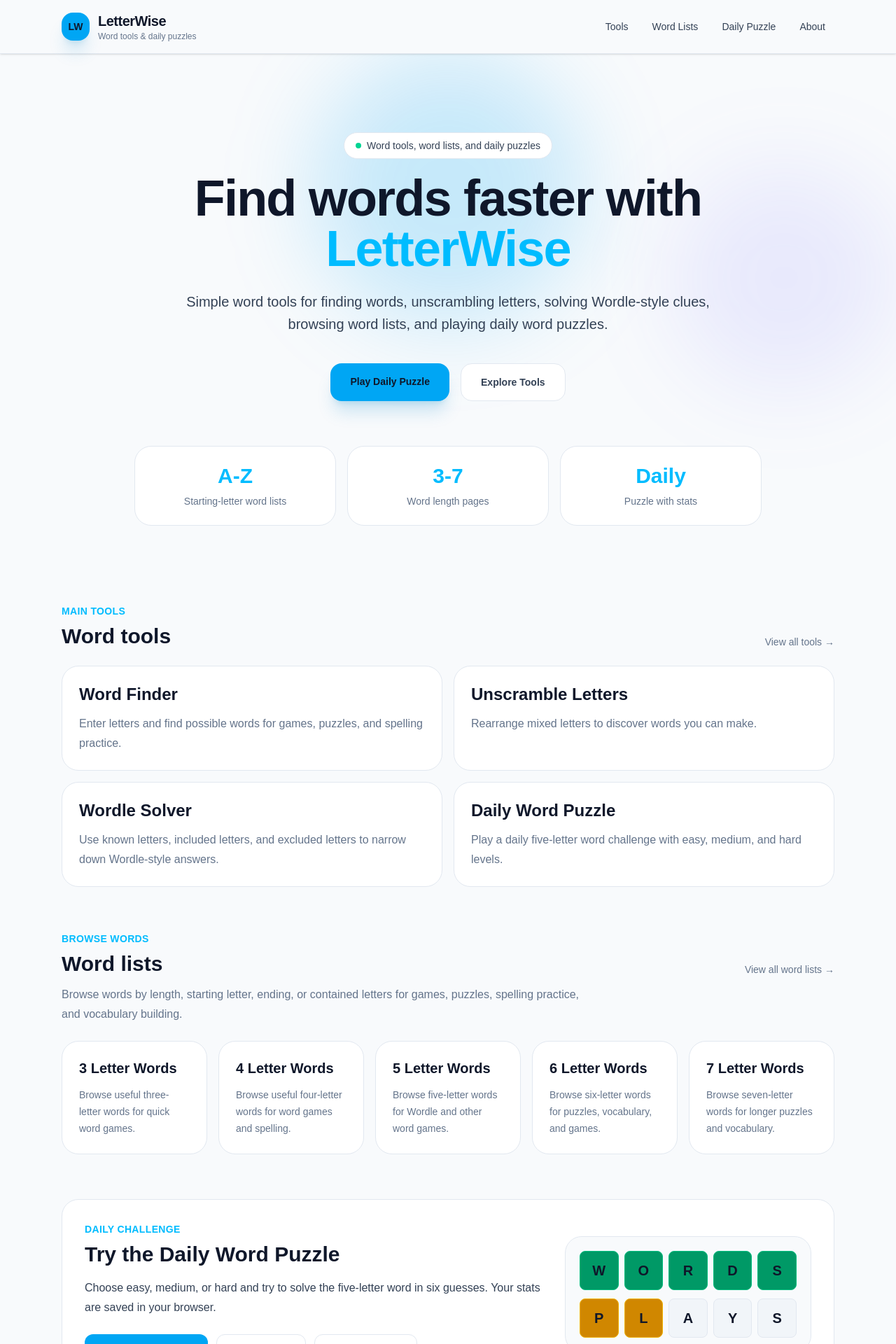
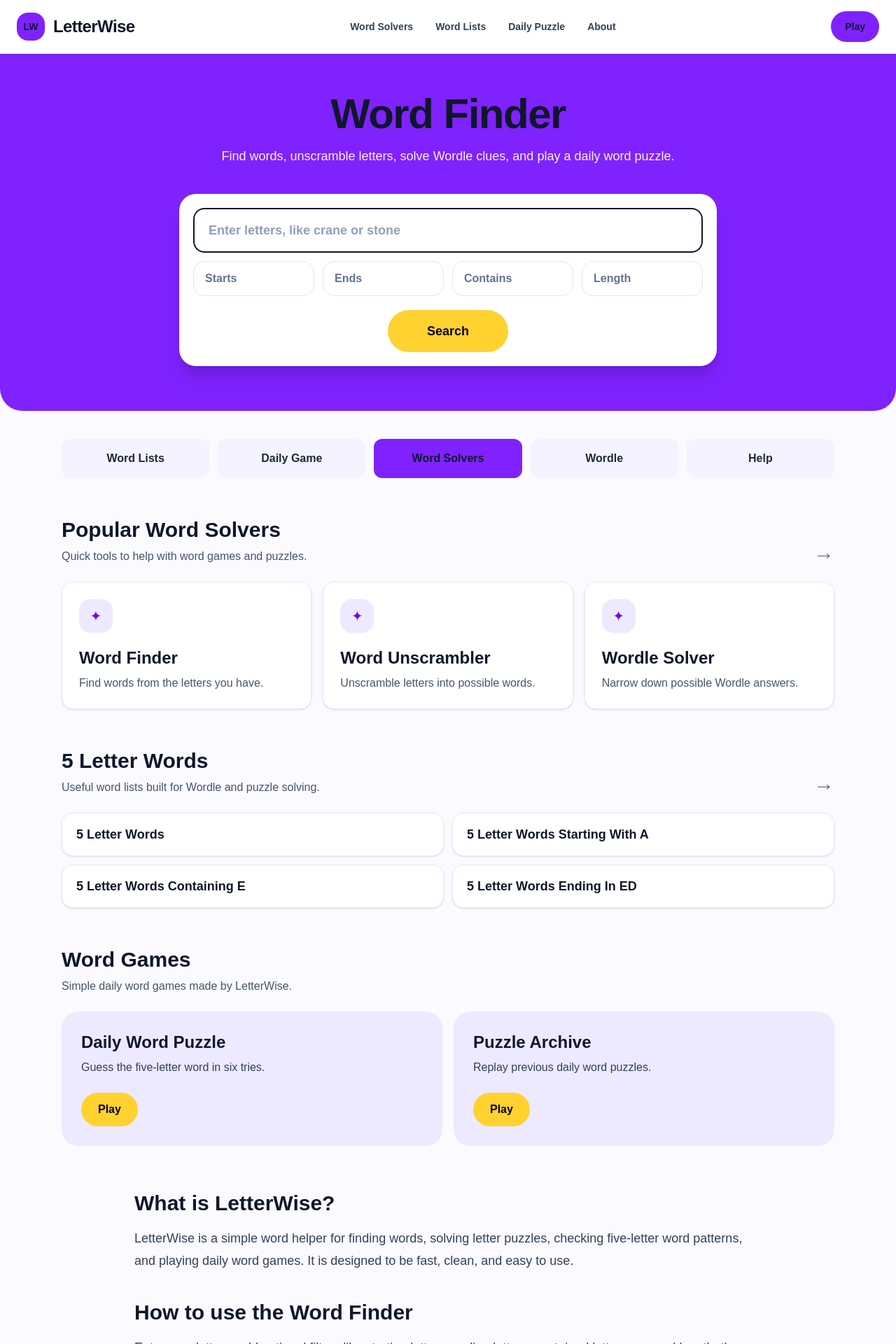
Before and after one commit to LetterWise/letterwise, a Next.js app: page / in a window 1280 px wide. Shown: the top 1920 px of the page at 70% size. Built offline with nearby package versions, Linux system fonts and the light colour scheme.

Commit message:
Simplify homepage with unique brand colours

```diff
--- a/app/page.tsx
+++ b/app/page.tsx
@@ -1,265 +1,222 @@
-const tools = [
+const solverCards = [
   {
     href: "/word-finder",
     title: "Word Finder",
-    description:
-      "Enter letters and find possible words for games, puzzles, and spelling practice.",
+    description: "Find words from the letters you have.",
   },
   {
     href: "/unscramble-letters",
-    title: "Unscramble Letters",
-    description:
-      "Rearrange mixed letters to discover words you can make.",
+    title: "Word Unscrambler",
+    description: "Unscramble letters into possible words.",
   },
   {
     href: "/wordle-solver",
     title: "Wordle Solver",
-    description:
-      "Use known letters, included letters, and excluded letters to narrow down Wordle-style answers.",
+    description: "Narrow down possible Wordle answers.",
   },
+];
+
+const wordListCards = [
+  { href: "/5-letter-words", title: "5 Letter Words" },
+  { href: "/5-letter-words-starting-with-a", title: "5 Letter Words Starting With A" },
+  { href: "/5-letter-words-containing-e", title: "5 Letter Words Containing E" },
+  { href: "/5-letter-words-ending-in-ed", title: "5 Letter Words Ending In ED" },
+];
+
+const gameCards = [
   {
     href: "/daily-word-puzzle",
     title: "Daily Word Puzzle",
-    description:
-      "Play a daily five-letter word challenge with easy, medium, and hard levels.",
-  },
-];
-
-const wordLists = [
-  {
-    href: "/3-letter-words",
-    title: "3 Letter Words",
-    description: "Browse useful three-letter words for quick word games.",
+    description: "Guess the five-letter word in six tries.",
   },
   {
-    href: "/4-letter-words",
-    title: "4 Letter Words",
-    description: "Browse useful four-letter words for word games and spelling.",
-  },
-  {
-    href: "/5-letter-words",
-    title: "5 Letter Words",
-    description: "Browse five-letter words for Wordle and other word games.",
-  },
-  {
-    href: "/6-letter-words",
-    title: "6 Letter Words",
-    description: "Browse six-letter words for puzzles, vocabulary, and games.",
-  },
-  {
-    href: "/7-letter-words",
-    title: "7 Letter Words",
-    description: "Browse seven-letter words for longer puzzles and vocabulary.",
+    href: "/daily-word-puzzle/archive",
+    title: "Puzzle Archive",
+    description: "Replay previous daily word puzzles.",
   },
 ];
 
 export default function HomePage() {
   return (
-    <main className="min-h-screen bg-slate-950 text-white">
-      <section className="relative overflow-hidden">
-        <div className="absolute left-1/2 top-0 h-96 w-96 -translate-x-1/2 rounded-full bg-sky-500/20 blur-3xl" />
-        <div className="absolute right-0 top-40 h-80 w-80 rounded-full bg-indigo-500/10 blur-3xl" />
+    <main className="min-h-screen bg-[#fbfaff] text-slate-900">
+      <section className="rounded-b-[2rem] bg-violet-600 px-6 pb-16 pt-14 text-white">
+        <div className="mx-auto max-w-5xl text-center">
+          <h1 className="text-5xl font-black tracking-tight sm:text-6xl">
+            Word Finder
+          </h1>
 
-        <div className="relative mx-auto max-w-6xl px-6 py-20 sm:py-28">
-          <div className="mx-auto max-w-4xl text-center">
-            <p className="mb-5 inline-flex items-center gap-2 rounded-full border border-slate-700 bg-slate-900/80 px-4 py-2 text-sm text-slate-300">
-              <span className="h-2 w-2 rounded-full bg-emerald-400" />
-              Word tools, word lists, and daily puzzles
-            </p>
+          <p className="mx-auto mt-4 max-w-2xl text-lg font-medium text-violet-50">
+            Find words, unscramble letters, solve Wordle clues, and play a daily word puzzle.
+          </p>
 
-            <h1 className="text-5xl font-black tracking-tight sm:text-7xl">
-              Find words faster with{" "}
-              <span className="text-sky-400">LetterWise</span>
-            </h1>
-
-            <p className="mx-auto mt-6 max-w-3xl text-lg leading-8 text-slate-300 sm:text-xl">
-              Simple word tools for finding words, unscrambling letters,
-              solving Wordle-style clues, browsing word lists, and playing
-              daily word puzzles.
-            </p>
-
-            <div className="mt-10 flex flex-wrap justify-center gap-4">
-              <a
-                href="/daily-word-puzzle"
-                className="rounded-2xl bg-sky-500 px-7 py-4 text-sm font-bold text-white shadow-lg shadow-sky-950/40 hover:bg-sky-400"
-              >
-                Play Daily Puzzle
-              </a>
-
-              <a
-                href="/tools"
-                className="rounded-2xl border border-slate-700 bg-slate-900/80 px-7 py-4 text-sm font-bold text-slate-200 hover:bg-slate-800"
-              >
-                Explore Tools
-              </a>
-            </div>
-          </div>
-
-          <div className="mx-auto mt-16 grid max-w-4xl gap-4 sm:grid-cols-3">
-            <div className="rounded-3xl border border-slate-800 bg-slate-900/80 p-6 text-center">
-              <p className="text-3xl font-black text-sky-400">A-Z</p>
-              <p className="mt-2 text-sm text-slate-400">
-                Starting-letter word lists
-              </p>
+          <form
+            action="/word-finder"
+            className="mx-auto mt-10 max-w-3xl rounded-3xl bg-white p-5 shadow-xl shadow-violet-950/20"
+          >
+            <div className="rounded-2xl border-2 border-slate-900 bg-white px-5 py-4 text-left">
+              <label htmlFor="letters" className="sr-only">
+                Enter letters
+              </label>
+              <input
+                id="letters"
+                name="letters"
+                placeholder="Enter letters, like crane or stone"
+                className="w-full bg-transparent text-lg font-semibold text-slate-900 outline-none placeholder:text-slate-400"
+              />
             </div>
 
-            <div className="rounded-3xl border border-slate-800 bg-slate-900/80 p-6 text-center">
-              <p className="text-3xl font-black text-sky-400">3-7</p>
-              <p className="mt-2 text-sm text-slate-400">
-                Word length pages
-              </p>
+            <div className="mt-3 grid gap-3 sm:grid-cols-4">
+              <input
+                name="starts"
+                placeholder="Starts"
+                className="rounded-2xl border border-slate-200 px-4 py-3 font-semibold text-slate-900 outline-none placeholder:text-slate-500"
+              />
+              <input
+                name="ends"
+                placeholder="Ends"
+                className="rounded-2xl border border-slate-200 px-4 py-3 font-semibold text-slate-900 outline-none placeholder:text-slate-500"
+              />
+              <input
+                name="contains"
+                placeholder="Contains"
+                className="rounded-2xl border border-slate-200 px-4 py-3 font-semibold text-slate-900 outline-none placeholder:text-slate-500"
+              />
+              <input
+                name="length"
+                placeholder="Length"
+                className="rounded-2xl border border-slate-200 px-4 py-3 font-semibold text-slate-900 outline-none placeholder:text-slate-500"
+              />
             </div>
 
-            <div className="rounded-3xl border border-slate-800 bg-slate-900/80 p-6 text-center">
-              <p className="text-3xl font-black text-sky-400">Daily</p>
-              <p className="mt-2 text-sm text-slate-400">
-                Puzzle with stats
-              </p>
-            </div>
-          </div>
+            <button
+              type="submit"
+              className="mt-5 rounded-full bg-amber-300 px-14 py-4 text-lg font-black text-slate-950 hover:bg-amber-200"
+            >
+              Search
+            </button>
+          </form>
         </div>
       </section>
 
-      <section className="mx-auto max-w-6xl px-6 pb-16">
-        <section>
-          <div className="flex flex-col gap-3 sm:flex-row sm:items-end sm:justify-between">
+      <section className="mx-auto max-w-6xl px-6 py-10">
+        <div className="grid gap-3 sm:grid-cols-5">
+          <a href="/word-lists" className="rounded-xl bg-violet-50 px-5 py-4 text-center font-black text-slate-800 hover:bg-violet-100">
+            Word Lists
+          </a>
+          <a href="/daily-word-puzzle" className="rounded-xl bg-violet-50 px-5 py-4 text-center font-black text-slate-800 hover:bg-violet-100">
+            Daily Game
+          </a>
+          <a href="/tools" className="rounded-xl bg-violet-600 px-5 py-4 text-center font-black text-white hover:bg-violet-700">
+            Word Solvers
+          </a>
+          <a href="/wordle-solver" className="rounded-xl bg-violet-50 px-5 py-4 text-center font-black text-slate-800 hover:bg-violet-100">
+            Wordle
+          </a>
+          <a href="/faq" className="rounded-xl bg-violet-50 px-5 py-4 text-center font-black text-slate-800 hover:bg-violet-100">
+            Help
+          </a>
+        </div>
+
+        <section className="mt-14">
+          <div className="flex items-end justify-between gap-4">
             <div>
-              <p className="text-sm font-semibold uppercase tracking-wide text-sky-400">
-                Main tools
+              <h2 className="text-3xl font-black">Popular Word Solvers</h2>
+              <p className="mt-2 text-slate-600">
+                Quick tools to help with word games and puzzles.
               </p>
-              <h2 className="mt-2 text-3xl font-bold">Word tools</h2>
             </div>
-
-            <a href="/tools" className="text-sm text-slate-400 hover:text-white">
-              View all tools →
+            <a href="/tools" className="hidden text-3xl text-slate-400 hover:text-violet-600 sm:block">
+              →
             </a>
           </div>
 
-          <div className="mt-6 grid gap-4 sm:grid-cols-2">
-            {tools.map((tool) => (
+          <div className="mt-6 grid gap-4 md:grid-cols-3">
+            {solverCards.map((card) => (
               <a
-                key={tool.href}
-                href={tool.href}
-                className="group rounded-3xl border border-slate-800 bg-slate-900 p-6 transition hover:-translate-y-1 hover:bg-slate-800"
+                key={card.href}
+                href={card.href}
+                className="rounded-2xl border border-violet-100 bg-white p-6 shadow-sm hover:border-violet-300 hover:bg-violet-50"
               >
-                <h3 className="text-2xl font-semibold group-hover:text-sky-400">
-                  {tool.title}
-                </h3>
-                <p className="mt-3 leading-7 text-slate-400">
-                  {tool.description}
-                </p>
+                <div className="mb-5 flex h-12 w-12 items-center justify-center rounded-2xl bg-violet-100 text-xl text-violet-700">
+                  ✦
+                </div>
+                <h3 className="text-2xl font-black">{card.title}</h3>
+                <p className="mt-2 text-slate-600">{card.description}</p>
               </a>
             ))}
           </div>
         </section>
 
-        <section className="mt-16">
-          <div className="flex flex-col gap-3 sm:flex-row sm:items-end sm:justify-between">
+        <section className="mt-14">
+          <div className="flex items-end justify-between gap-4">
             <div>
-              <p className="text-sm font-semibold uppercase tracking-wide text-sky-400">
-                Browse words
+              <h2 className="text-3xl font-black">5 Letter Words</h2>
+              <p className="mt-2 text-slate-600">
+                Useful word lists built for Wordle and puzzle solving.
               </p>
-              <h2 className="mt-2 text-3xl font-bold">Word lists</h2>
             </div>
-
-            <a
-              href="/word-lists"
-              className="text-sm text-slate-400 hover:text-white"
-            >
-              View all word lists →
+            <a href="/word-lists" className="hidden text-3xl text-slate-400 hover:text-violet-600 sm:block">
+              →
             </a>
           </div>
 
-          <p className="mt-3 max-w-3xl leading-7 text-slate-400">
-            Browse words by length, starting letter, ending, or contained
-            letters for games, puzzles, spelling practice, and vocabulary
-            building.
-          </p>
-
-          <div className="mt-6 grid gap-4 sm:grid-cols-2 lg:grid-cols-5">
-            {wordLists.map((list) => (
+          <div className="mt-6 grid gap-3 md:grid-cols-2">
+            {wordListCards.map((card) => (
               <a
-                key={list.href}
-                href={list.href}
-                className="rounded-3xl border border-slate-800 bg-slate-900 p-6 transition hover:-translate-y-1 hover:bg-slate-800"
+                key={card.href}
+                href={card.href}
+                className="rounded-2xl border border-violet-100 bg-white px-5 py-4 text-lg font-bold shadow-sm hover:border-violet-300 hover:bg-violet-50"
               >
-                <h3 className="text-xl font-semibold">{list.title}</h3>
-                <p className="mt-3 text-sm leading-6 text-slate-400">
-                  {list.description}
-                </p>
+                {card.title}
               </a>
             ))}
           </div>
         </section>
 
-        <section className="mt-16 overflow-hidden rounded-3xl border border-slate-800 bg-slate-900 p-8">
-          <div className="grid gap-8 lg:grid-cols-[1.3fr_0.7fr] lg:items-center">
-            <div>
-              <p className="text-sm font-semibold uppercase tracking-wide text-sky-400">
-                Daily challenge
-              </p>
+        <section className="mt-14">
+          <div>
+            <h2 className="text-3xl font-black">Word Games</h2>
+            <p className="mt-2 text-slate-600">
+              Simple daily word games made by LetterWise.
+            </p>
+          </div>
 
-              <h2 className="mt-2 text-3xl font-bold">
-                Try the Daily Word Puzzle
-              </h2>
+          <div className="mt-6 grid gap-4 md:grid-cols-2">
+            {gameCards.map((card) => (
+              <a
+                key={card.href}
+                href={card.href}
+                className="rounded-3xl bg-violet-100 p-7 hover:bg-violet-200"
+              >
+                <h3 className="text-2xl font-black">{card.title}</h3>
+                <p className="mt-2 text-slate-700">{card.description}</p>
+                <span className="mt-6 inline-block rounded-full bg-amber-300 px-6 py-3 font-black text-slate-950">
+                  Play
+                </span>
+              </a>
+            ))}
+          </div>
+        </section>
 
-              <p className="mt-4 max-w-3xl leading-7 text-slate-300">
-                Choose easy, medium, or hard and try to solve the five-letter
-                word in six guesses. Your stats are saved in your browser.
-              </p>
+        <section className="mx-auto mt-16 max-w-4xl text-lg leading-8 text-slate-700">
+          <h2 className="text-3xl font-black text-slate-900">
+            What is LetterWise?
+          </h2>
 
-              <div className="mt-6 flex flex-wrap gap-3">
-                <a
-                  href="/daily-word-puzzle"
-                  className="rounded-xl bg-sky-500 px-6 py-3 text-sm font-semibold text-white hover:bg-sky-400"
-                >
-                  Play today&apos;s puzzle
-                </a>
+          <p className="mt-4">
+            LetterWise is a simple word helper for finding words, solving letter puzzles,
+            checking five-letter word patterns, and playing daily word games. It is designed
+            to be fast, clean, and easy to use.
+          </p>
 
-                <a
-                  href="/daily-word-puzzle/how-to-play"
-                  className="rounded-xl border border-slate-700 px-6 py-3 text-sm font-semibold text-slate-300 hover:bg-slate-800 hover:text-white"
-                >
-                  How to play
-                </a>
+          <h2 className="mt-10 text-3xl font-black text-slate-900">
+            How to use the Word Finder
+          </h2>
 
-                <a
-                  href="/daily-word-puzzle/archive"
-                  className="rounded-xl border border-slate-700 px-6 py-3 text-sm font-semibold text-slate-300 hover:bg-slate-800 hover:text-white"
-                >
-                  Puzzle archive
-                </a>
-              </div>
-            </div>
-
-            <div className="rounded-3xl border border-slate-800 bg-slate-950 p-5">
-              <div className="grid grid-cols-5 gap-2">
-                {["W", "O", "R", "D", "S"].map((letter) => (
-                  <div
-                    key={letter}
-                    className="flex aspect-square items-center justify-center rounded-lg border border-emerald-500 bg-emerald-600 text-xl font-black"
-                  >
-                    {letter}
-                  </div>
-                ))}
-              </div>
-
-              <div className="mt-3 grid grid-cols-5 gap-2">
-                {["P", "L", "A", "Y", "S"].map((letter, index) => (
-                  <div
-                    key={letter + index}
-                    className={`flex aspect-square items-center justify-center rounded-lg border text-xl font-black ${
-                      index < 2
-                        ? "border-yellow-500 bg-yellow-600"
-                        : "border-slate-700 bg-slate-800"
-                    }`}
-                  >
-                    {letter}
-                  </div>
-                ))}
-              </div>
-            </div>
-          </div>
+          <p className="mt-4">
+            Enter your letters, add optional filters like starting letters, ending letters,
+            contained letters, or word length, then search for possible words.
+          </p>
         </section>
       </section>
     </main>
--- a/components/Header.tsx
+++ b/components/Header.tsx
@@ -4,7 +4,7 @@
 import { usePathname } from "next/navigation";
 
 const navLinks = [
-  { href: "/tools", label: "Tools" },
+  { href: "/tools", label: "Word Solvers" },
   { href: "/word-lists", label: "Word Lists" },
   { href: "/daily-word-puzzle", label: "Daily Puzzle" },
   { href: "/about", label: "About" },
@@ -34,19 +34,10 @@
 }
 
 function isActiveLink(pathname: string, href: string) {
-  if (href === "/word-lists") {
-    return isWordListPage(pathname);
-  }
-
-  if (href === "/tools") {
-    return isToolsPage(pathname);
-  }
-
+  if (href === "/word-lists") return isWordListPage(pathname);
+  if (href === "/tools") return isToolsPage(pathname);
   if (href === "/daily-word-puzzle") {
-    return (
-      pathname === "/daily-word-puzzle" ||
-      pathname.startsWith("/daily-word-puzzle/")
-    );
+    return pathname === "/daily-word-puzzle" || pathname.startsWith("/daily-word-puzzle/");
   }
 
   return pathname === href || pathname.startsWith(`${href}/`);
@@ -56,24 +47,19 @@
   const pathname = usePathname();
 
   return (
-    <header className="sticky top-0 z-50 border-b border-slate-800 bg-slate-950/90 text-white shadow-sm backdrop-blur">
-      <div className="mx-auto flex max-w-6xl flex-col gap-4 px-6 py-4 sm:flex-row sm:items-center sm:justify-between">
+    <header className="sticky top-0 z-50 border-b border-violet-100 bg-white/95 text-slate-900 shadow-sm backdrop-blur">
+      <div className="mx-auto flex max-w-7xl items-center justify-between gap-6 px-6 py-4">
         <Link href="/" className="flex items-center gap-3">
-          <span className="flex h-10 w-10 items-center justify-center rounded-2xl bg-sky-500 text-sm font-black text-white shadow-lg shadow-sky-950/40">
+          <span className="flex h-10 w-10 items-center justify-center rounded-2xl bg-violet-600 text-sm font-black text-white">
             LW
           </span>
 
-          <span>
-            <span className="block text-xl font-bold tracking-tight">
-              LetterWise
-            </span>
-            <span className="block text-xs text-slate-400">
-              Word tools & daily puzzles
-            </span>
+          <span className="text-2xl font-black tracking-tight">
+            LetterWise
           </span>
         </Link>
 
-        <nav className="flex flex-wrap gap-2 text-sm text-slate-300">
+        <nav className="hidden items-center gap-8 text-sm font-bold text-slate-700 md:flex">
           {navLinks.map((link) => {
             const active = isActiveLink(pathname, link.href);
 
@@ -81,18 +67,33 @@
               <Link
                 key={link.href}
                 href={link.href}
-                className={`rounded-full border px-3 py-2 transition ${
-                  active
-                    ? "border-sky-500/40 bg-sky-500/15 text-sky-300"
-                    : "border-transparent hover:border-slate-700 hover:bg-slate-900 hover:text-white"
-                }`}
+                className={active ? "text-violet-600" : "hover:text-violet-600"}
               >
                 {link.label}
               </Link>
             );
           })}
         </nav>
+
+        <Link
+          href="/daily-word-puzzle"
+          className="rounded-full bg-violet-600 px-5 py-3 text-sm font-bold text-white hover:bg-violet-700"
+        >
+          Play
+        </Link>
       </div>
+
+      <nav className="flex gap-2 overflow-x-auto border-t border-violet-100 px-4 py-3 text-sm font-bold text-slate-700 md:hidden">
+        {navLinks.map((link) => (
+          <Link
+            key={link.href}
+            href={link.href}
+            className="whitespace-nowrap rounded-full bg-violet-50 px-4 py-2"
+          >
+            {link.label}
+          </Link>
+        ))}
+      </nav>
     </header>
   );
 }
```
